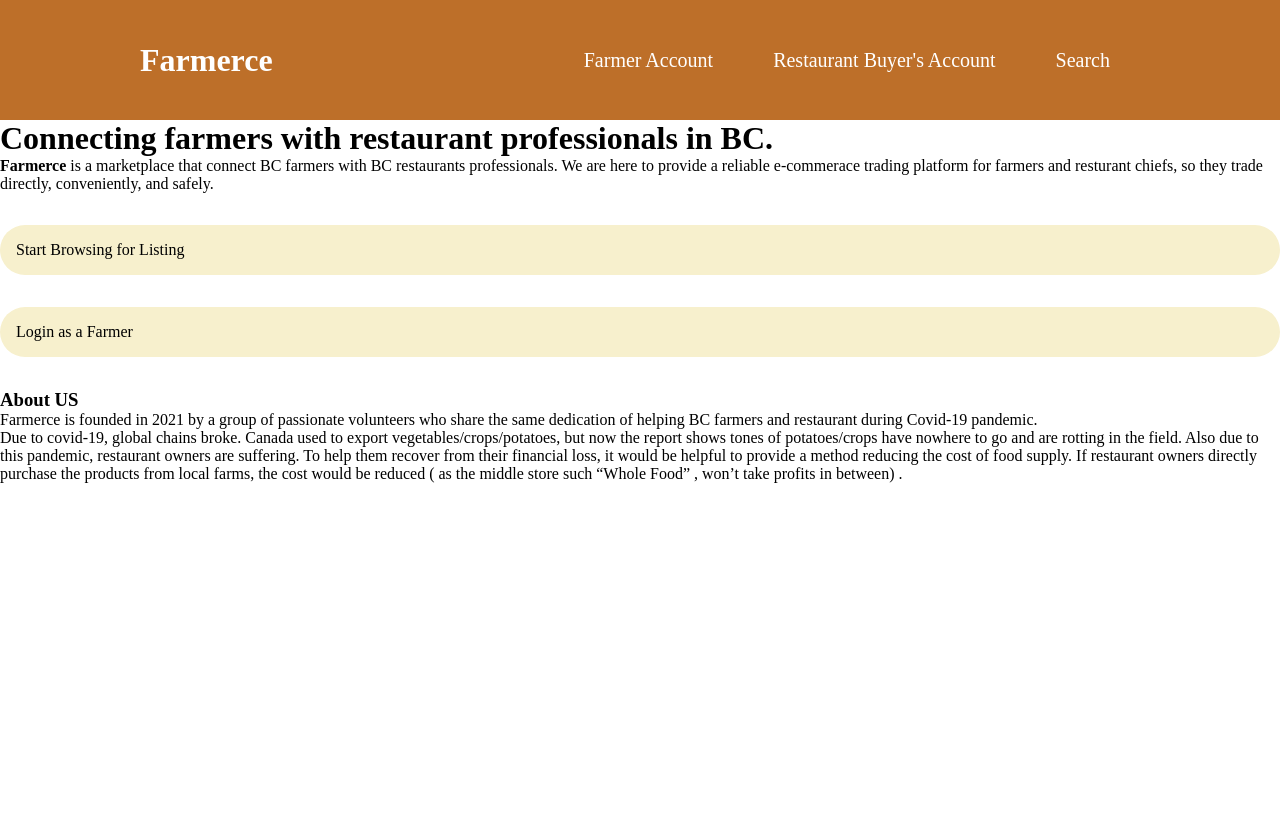
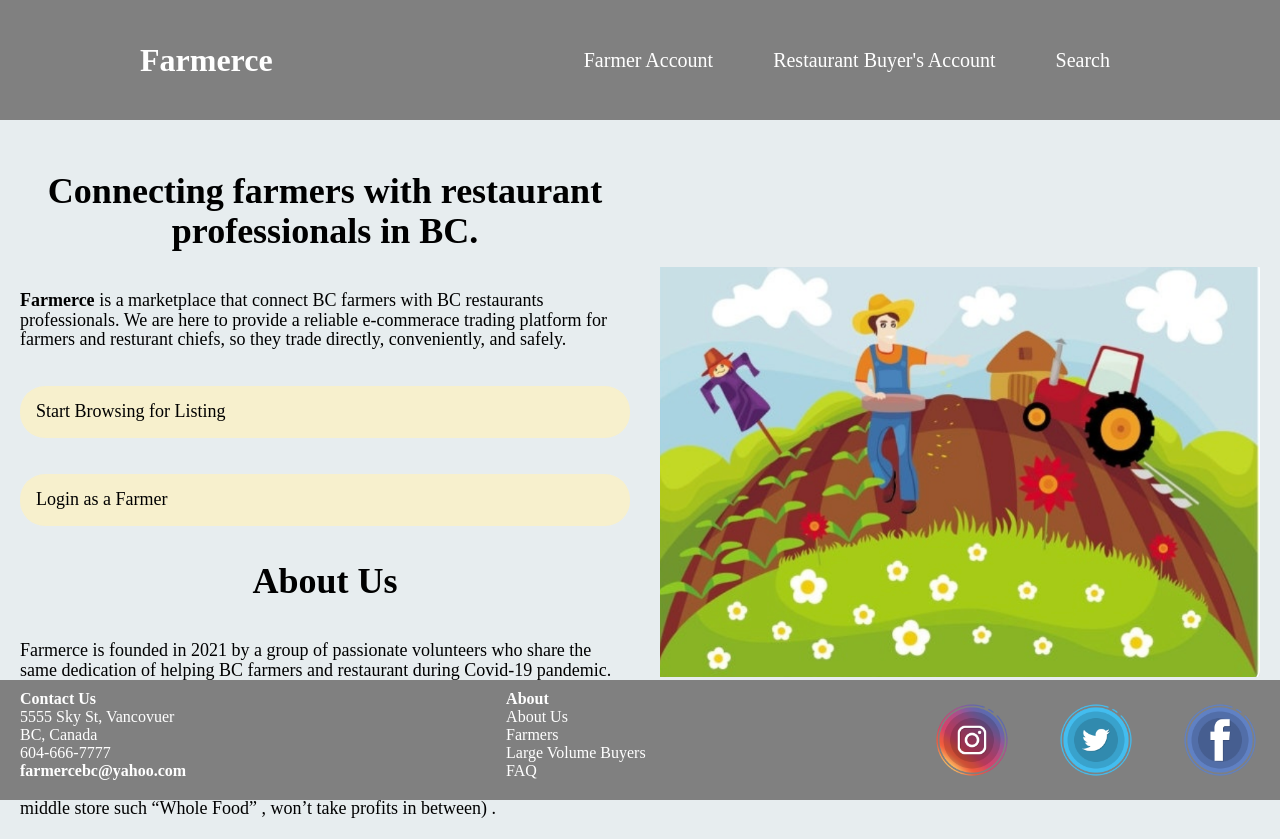
Before and after one commit to SetarehSh/HacktheBreak, a PHP site: page /homepage.html in a window 1280 px wide. Before the commit the page ends 483 px from the top, so only its background shows below. Run offline with PHP 8.4, Linux system fonts and the light colour scheme.

Commit message:
push with seta 1st tryr

```diff
--- a/homepage.html
+++ b/homepage.html
@@ -33,7 +33,7 @@
 
                 <h1 id = "mission">
                      Connecting farmers with restaurant professionals in BC.
-                </h1>
+                </h1></br></br>
 
                 <p> <b>Farmerce</b> is a marketplace that connect BC farmers with BC restaurants professionals.
                We are here to provide a reliable e-commerace trading platform for farmers and resturant chiefs, so they trade
@@ -43,23 +43,57 @@
                    <li><a href = "chief.html"></a> Start Browsing for Listing </li>
                    <li> <a href = "farmer.html"></a> Login as a Farmer </li>
                 </ul>
-            </div>
 
                 <div id = "aboutUs">
-                <h3> About US </h3>
+                    <h1> About Us </h1></br></br>
                     <p> Farmerce is founded in 2021 by a group of passionate volunteers who share the same dedication of helping BC farmers and restaurant during Covid-19 pandemic. </p>
 
                     <p> Due to covid-19, global chains broke. Canada used to export vegetables/crops/potatoes, but now the report shows tones of potatoes/crops have nowhere to go and are rotting in the field.
 
                         Also due to this pandemic, restaurant owners are suffering. To help them recover from their financial loss, it would be helpful to provide a method  reducing  the cost of food supply.
 
-                    If restaurant owners directly purchase the products from local farms, the cost would be reduced ( as the middle store such “Whole Food” , won’t take profits in between) . </p>
+                        If restaurant owners directly purchase the products from local farms, the cost would be reduced ( as the middle store such “Whole Food” , won’t take profits in between) .
+                     </p>
+                </div>
+            </div>
+
+            <div id = "websiteImg">
+                 <img id="farmer1" src="./images/farmer.png" alt="farmer cartoon">
              </div>
         </main>
 
     </div>
 
 
-    <footer></footer>
+    <footer>
+        <div id = "footer-container">
+            <ul>
+                <li><b>Contact Us</b></li>
+                <li> 5555 Sky St, Vancovuer</li>
+                <li>BC, Canada</li>
+                <li> 604-666-7777</li>
+                <li><b>farmercebc@yahoo.com</b></li>
+            </ul>
+
+            <ul>
+                <li><b>About</b></li>
+                <li> About Us </li>
+                <li>Farmers</li>
+                <li> Large Volume Buyers</li>
+                <li>FAQ</li>
+            </ul>
+        </div>
+
+        <div >
+            <ul>
+
+                <img class="mediaIcon" src="./images/social media icons/Instagram.png" alt="">
+                <img class="mediaIcon" src="./images/social media icons/Twitter.png" alt="">
+                <img class="mediaIcon" src="./images/social media icons/facebook.png" alt="Facebook Icon">
+            </ul>
+        </div>
+
+    </footer>
+
 </body>
 </html>
--- a/styles/footer.css
+++ b/styles/footer.css
@@ -0,0 +1,34 @@
+*{
+    /* margin: 0;
+    padding: 0px; */
+    list-style-type: none;
+    text-decoration: none;
+}
+
+footer {
+    position: fixed;
+    bottom: 0px;
+    display: flex;
+    flex-direction: row;
+    justify-content: space-between;
+    background-color: grey;
+    width:100%;
+    height: 15vh;
+    color:white;
+
+}
+
+#footer-container{
+    margin-left:20px;
+    margin-top:10px;
+    display: flex;
+    flex-direction: row;
+    column-gap: 20rem;
+
+}
+
+.mediaIcon{
+    margin: 20px;
+    height: 80px;
+
+}
--- a/styles/header.css
+++ b/styles/header.css
@@ -10,14 +10,14 @@
     width:100%;
     height: 15vh;
     display: block;
-    background-color: #BD6F29;
+    background-color: grey;
 }
 
 .innerHeader{
     width: 1000px;
     height: 100%;
     display: block;
-    background-color:#BD6F29;
+    background-color:grey;
     margin: 0 auto;
 }
 
--- a/styles/homepage.css
+++ b/styles/homepage.css
@@ -1,4 +1,32 @@
+body{
+    background-color: #E7EDEF;
 
+}
+
+.wrapper{
+
+    padding-top: 2rem;
+    margin: auto;
+}
+main{
+    display: grid;
+    grid-template-columns: 3fr 2fr;
+    column-gap: 30px;
+    padding: 20px;
+    line-height: 1.1;
+    font-size: large;
+
+}
+
+p{
+    font-size: large;
+}
+#farmer1{
+    object-fit: contain;
+    width: 600px;
+    height:600px;
+
+}
 
 
 .options{
@@ -15,3 +43,7 @@
     margin: 2em 0;
 
 }
+
+h1{
+    text-align: center;
+}
```
Also changed, not shown: images/farmer.png (added), images/social media icons/Instagram.png (added), images/social media icons/Twitter.png (added), images/social media icons/facebook.png (added). Lines whose indentation alone changed are shown as unchanged.
